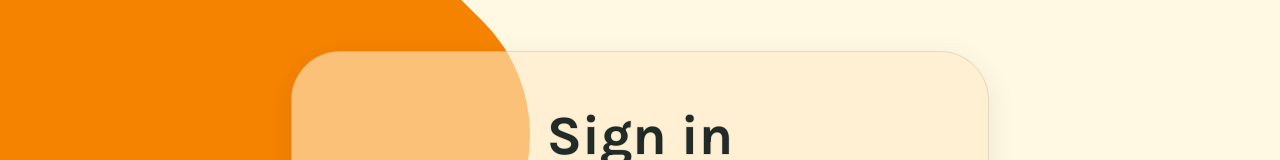
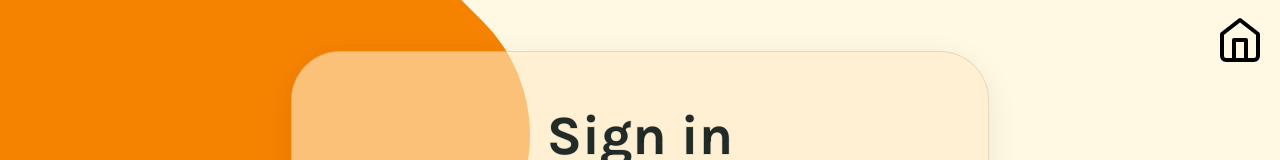
Before and after one commit to nhcarrigan-spring-2026-cohort/amber-wisteria, a React app in the folder frontend/: page /login in a window 1280 px wide. Shown: the top 160 px of the page. Built offline with nearby package versions, Linux system fonts and the light colour scheme; the HTML template or start-up script is replaced by a standard one.

Commit message:
Add link to landing page to login

```diff
--- a/frontend/src/components/Login/LoginForm.jsx
+++ b/frontend/src/components/Login/LoginForm.jsx
@@ -1,5 +1,6 @@
 import './LoginForm.css';
 import Background from '../Background';
+import HomeButton from '../icons/HomeButton';
 import { Link } from 'react-router-dom';
 
 export default function LoginForm({
@@ -13,6 +14,7 @@ export default function LoginForm({
   return (
     <Background>
       <div className="login-page">
+        <HomeButton destination={'/'} />
         <main className="login-form" role="main">
           <h1 className="signin-heading" data-node-id="1:312">
             Sign in
```
